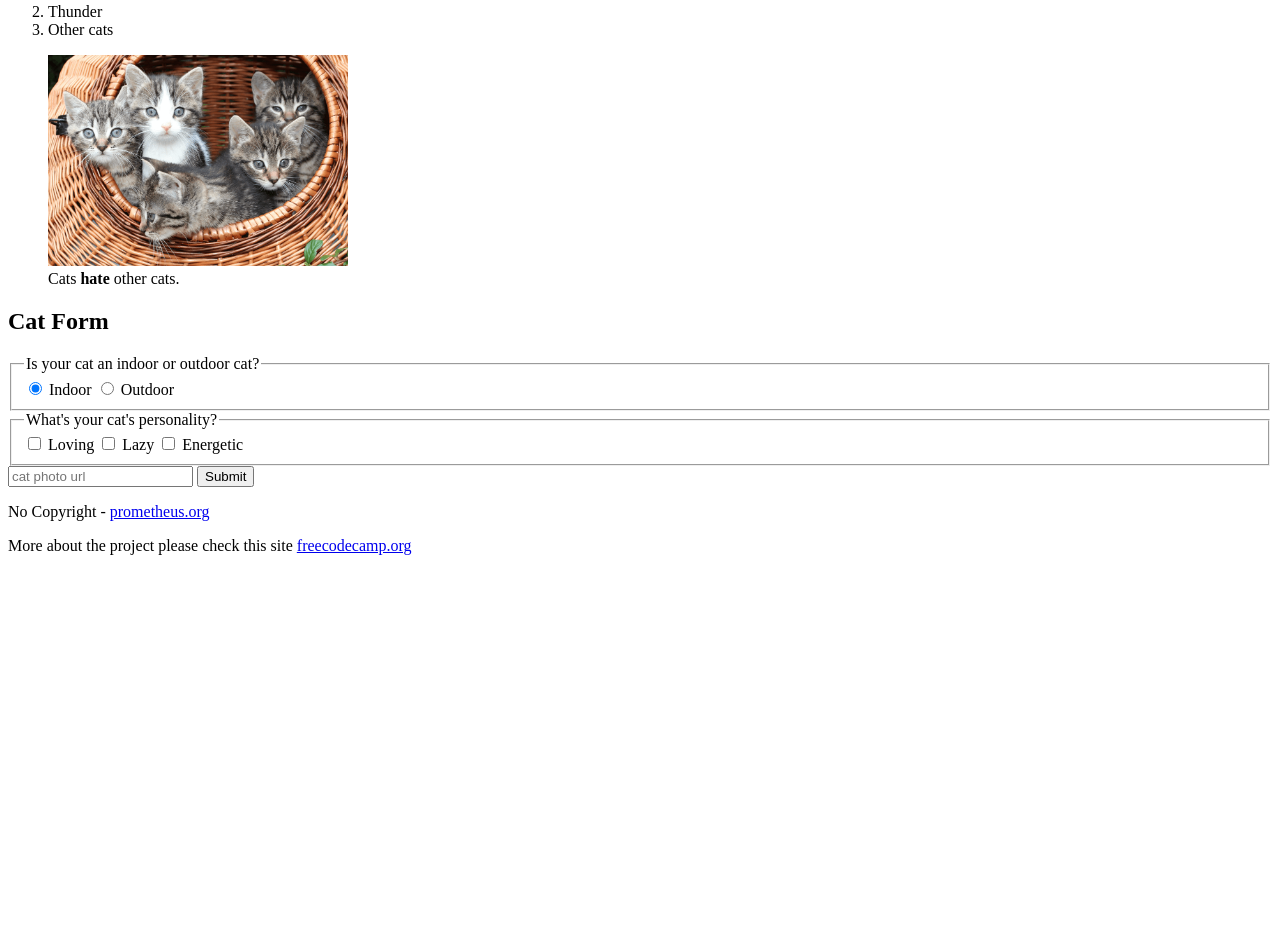
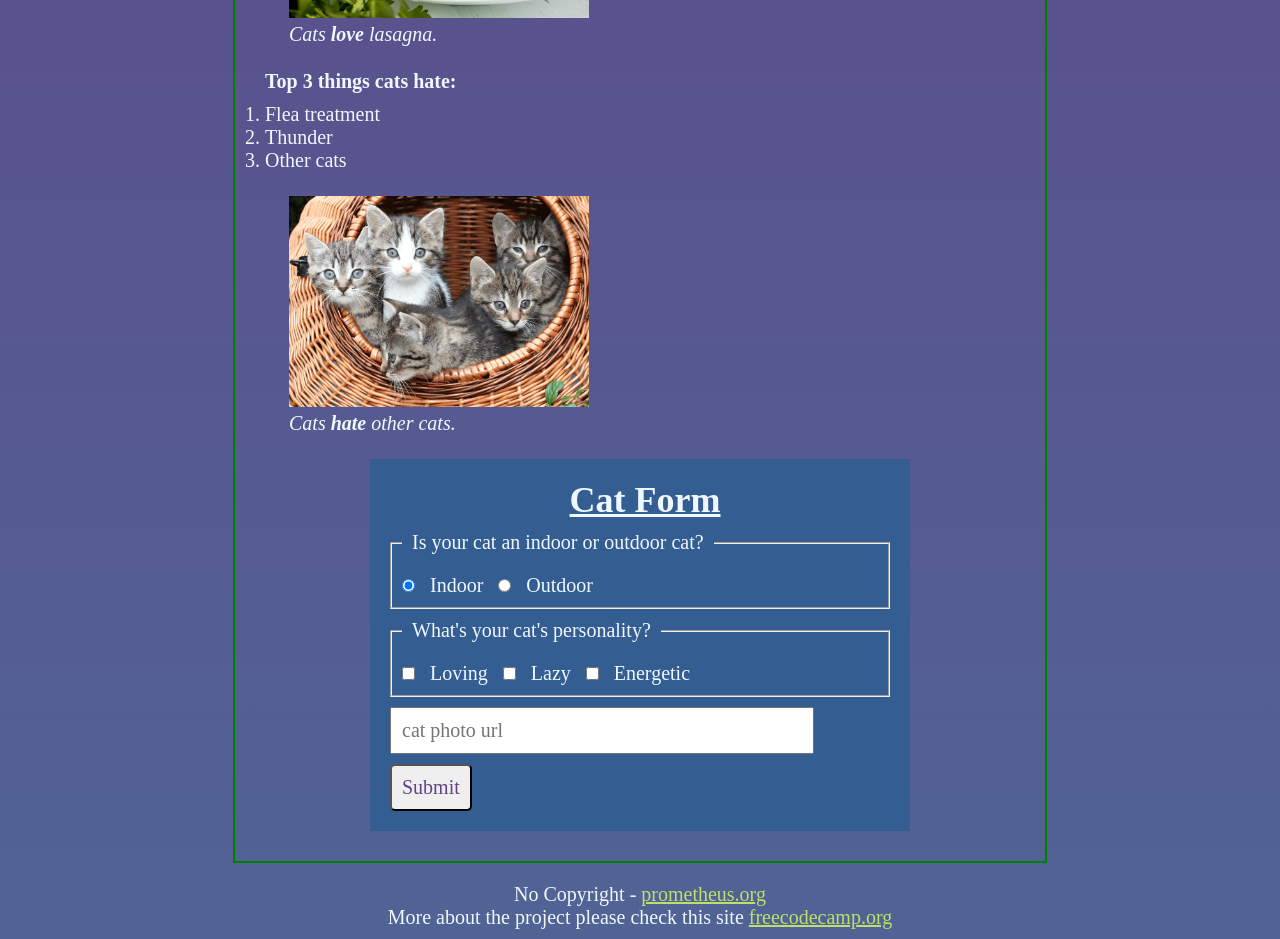
Before and after one commit to Prometheus92/Cat-Photo-APP, a plain HTML site: page index.html in a window 1280 px wide. Shown: the part 860-1799 px from the top of the page. Before the commit the page ends 1431 px from the top, so only its background shows below. Drawn offline with Linux system fonts and the light colour scheme.

Commit message:
added style and organized the structure

```diff
--- /dev/null
+++ b/assets/styles/style.css
@@ -0,0 +1,102 @@
+*{
+    margin: 0;
+    padding: 0;
+    font-family: 'Times New Roman', Times, serif;
+    font-size: 20px;
+    color: aliceblue;
+
+}
+body{
+    /* border:2px solid green; */
+    /* max-width: 750px; */
+    margin: 10px;
+    padding: 30px;
+    background: linear-gradient(#614385,#516395)
+}
+main{
+    max-width: 750px;
+    border:2px solid green;
+    /* margin: 10px; */
+    padding: 30px;
+    margin: 0 auto;
+}
+.main_title{
+    font-size: 48px;
+    /* border: 2px solid red; */
+    margin: 0 auto;
+    width: fit-content;
+    padding: 10px;
+}
+h2{
+    text-decoration: underline;
+    font-size: 36px;
+    /* border: 2px solid red; */
+    padding-left: 10px;
+    margin-top: 10px;
+    margin-bottom: 10px;
+}
+figure{
+    margin: 24px;
+    /* border: 2px solid yellowgreen; */
+    font-style: italic;
+}
+em{
+    font-weight: bold;
+}
+
+h3{
+    font-size: px;
+    margin-bottom: 10px;
+}
+
+.form_section{
+    margin: 0 auto;
+    /* border: 3px solid black; */
+    padding: 20px;
+    width: 500px;
+    background:#345d92;
+}
+.form_section h2{
+    width: fit-content;
+    margin: 0 auto;
+
+}
+form *{
+    padding: 10px;
+    /* display: inline-block; */
+}
+
+#cat_url{
+    /* margin: 0 auto; */
+    /* border:5px dashed black; */
+    margin-top: 10px;
+    margin-bottom: 10px;
+    display: block;
+    width: 400px;
+}
+button{
+    margin: 0 auto;
+    color: #614385;
+    border-radius: 5px;
+}
+button:hover{
+    background-color: blue;
+    color: white
+}
+footer{
+    /* border: 5px solid red; */
+    margin: 0 auto;
+    margin-top: 20px;
+    margin-bottom: -30px;
+    /* width: max-content; */
+}
+footer p{
+    text-align: center;
+}
+a{
+    color: #bde06b
+}
+a:hover{
+    /* font-size: 22px; */
+    color: blue
+}
--- a/index.html
+++ b/index.html
@@ -3,24 +3,26 @@
     <head>
         <meta charset="UTF-8">
         <meta name="viewport" content="width=device-width initial-scale=1.0">
+        <link rel="stylesheet" href="./assets/styles/style.css">
+
         <title>Cat photo app</title>
     </head>
     <body>
         <main>
-            <h1>Cat Photo App</h1>
+            <h1 class="main_title">Cat Photo App</h1>
             <section>
                 <h2>Cat Photos</h2>
                 <p>Everyone  loves <a href="#" target="_blank">cute cats</a> online!</p>
                 <p>See more <a href="#" target="_self">cat photos</a>in our gallery.</p>
                 <figure>
                     <!--Add an image of a cute cat here!-->
-                    <img src="./assets/cute cat.jpg" alt="a cute cat" width="300">
+                    <img src="./assets/images/cute cat.jpg" alt="a cute cat" width="300">
                     <figcaption>Everyone loves these cuties!</figcaption>
                 </figure>
             </section>
             <!-- second section -->
              <section>
-                <h2>Some Characteristics of Cats.</h2>
+                <h2>Some Characteristics of Cats</h2>
                 <h3>Things cats love:</h3>
                 <ul>
                     <li>Cat nip</li>
@@ -29,7 +31,7 @@
                 </ul>
                 <figure>
                     <!--Add an image of a slice of lasagna-->
-                    <img src="./assets/lasagna.jpg" alt="A slice of lasagna" width="300">
+                    <img src="./assets/images/lasagna.jpg" alt="A slice of lasagna" width="300">
                     <figcaption>Cats <em>love</em> lasagna.</figcaption>
                 </figure>
                 <h3>Top 3 things cats hate:</h3>
@@ -40,12 +42,12 @@
                 </ol>
                 <figure>
                     <!--Add an image of a group of kittens-->
-                    <img src="assets/group of cats.jpg" alt="A group of angry cats" width="300">
+                    <img src="assets/images/group of cats.jpg" alt="A group of angry cats" width="300">
                     <figcaption>Cats <strong>hate</strong> other cats.</figcaption>
                 </figure>
              </section>
             <!-- second section -->
-             <section>
+             <section class="form_section">
                 <h2>Cat Form</h2>
                 <!-- Add the location to which the form is going to submitted to. -->
                 <form action="#">
@@ -64,11 +66,11 @@
                     <button type="submit">Submit</button>
                 </form>
              </section>
-             <footer>
-                <p>No Copyright - <a href="#">prometheus.org</a></p>
-                <p>More about the project please check this site <a href="freecodecamp.org"" target="_blank">freecodecamp.org</a></p>
+        </main>
+        <footer>
+            <p>No Copyright - <a href="#">prometheus.org</a></p>
+            <p>More about the project please check this site <a href="https://freecodecamp.org"" target="_blank">freecodecamp.org</a></p>
 
-             </footer>
-        </main>
+         </footer>
     </body>
 </html>
```
Also changed, not shown: assets/images/cute cat.jpg (renamed from assets/cute cat.jpg), assets/images/group of cats.jpg (renamed from assets/group of cats.jpg), assets/images/lasagna.jpg (renamed from assets/lasagna.jpg).
